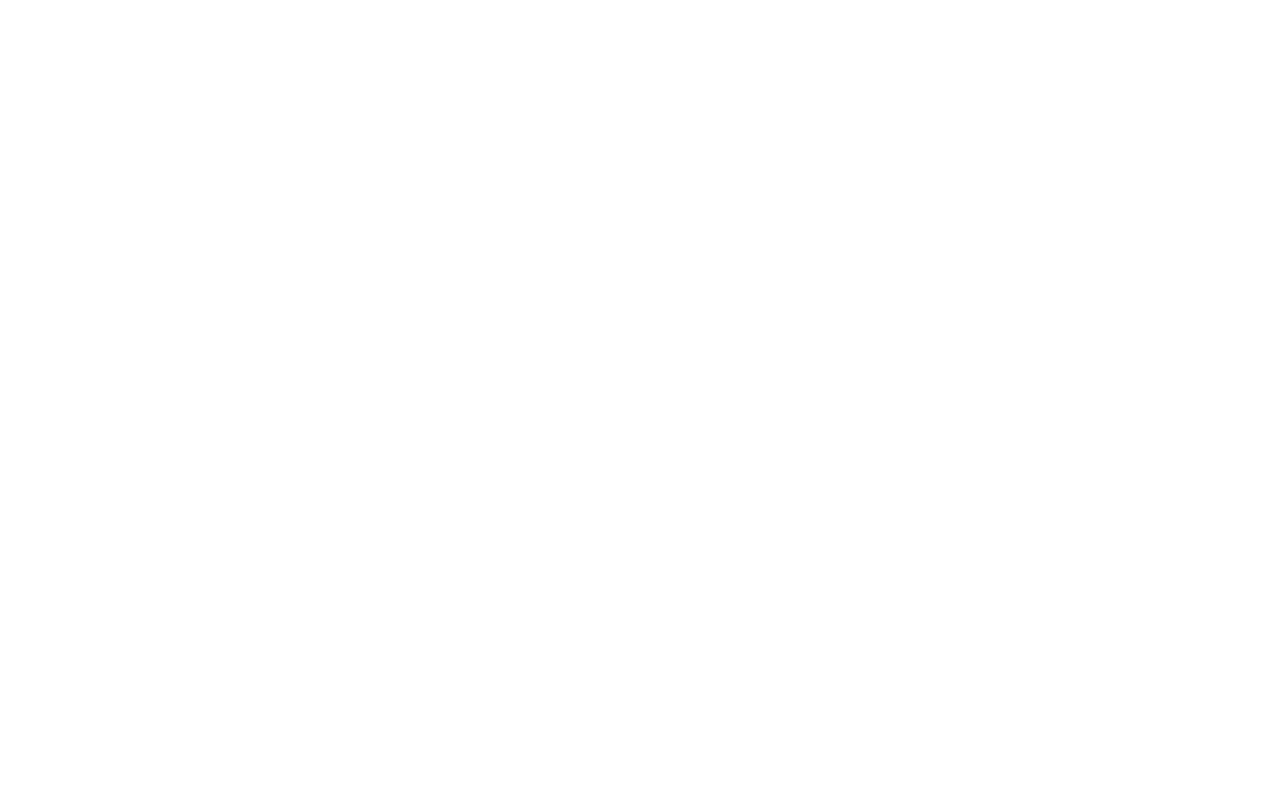
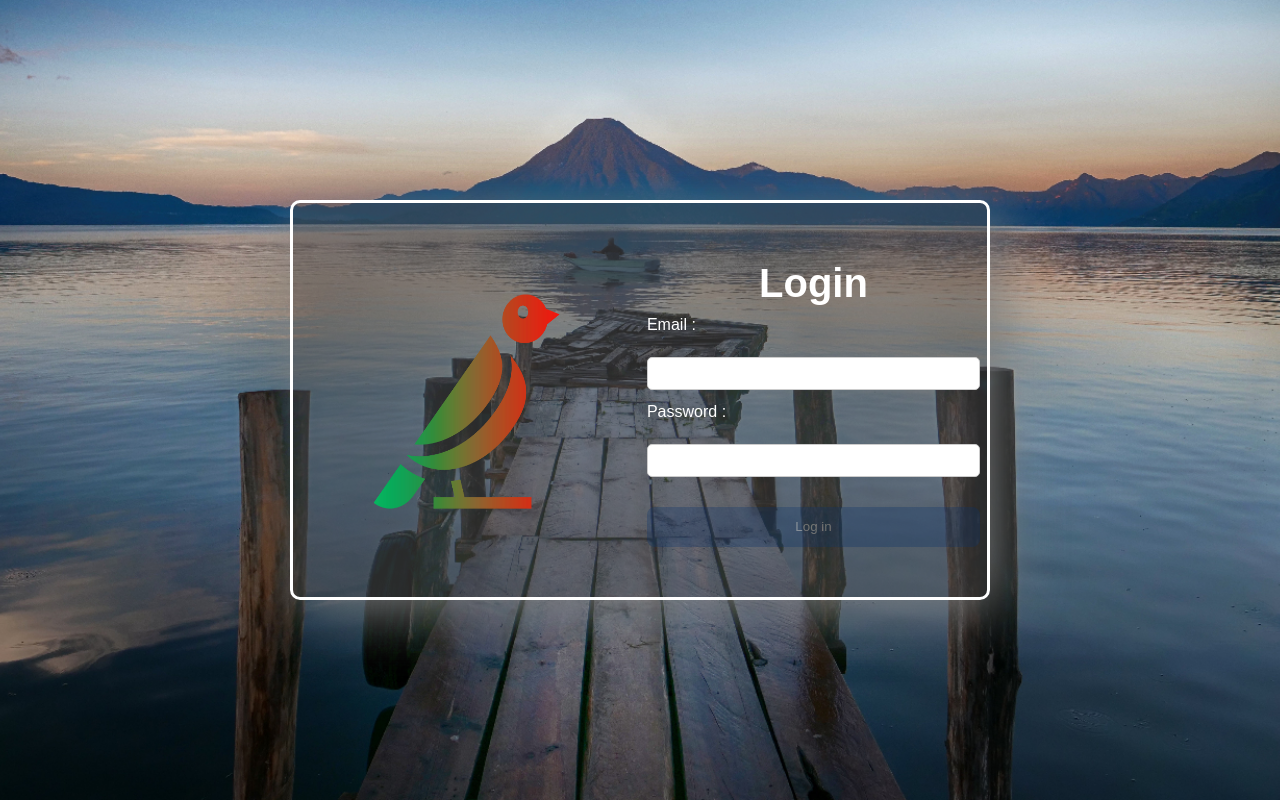
Before and after one commit to JTejaxun-2022229/React-Frontend-Banco, a React (Vite) app: page /auth in a window 1280 px wide. Before the commit this address had no page. Built offline with nearby package versions, Linux system fonts and the light colour scheme.

Commit message:
Se Arreglo el diseño del login y se comenzo el formulario de credito

```diff
--- a/index.html
+++ b/index.html
@@ -3,7 +3,7 @@
   <head>
     <meta charset="UTF-8" />
     <meta name="viewport" content="width=device-width, initial-scale=1.0" />
-    <title>El Quetzalito | Banco Guatemalteco</title>
+    <title>El Quetzalito</title>
     <link rel="icon" type="image/png" href="/src/assets/img/logoBanco.png"/>
   </head>
   <body>
--- a/src/components/Login.jsx
+++ b/src/components/Login.jsx
@@ -1,6 +1,5 @@
 /* eslint-disable react/prop-types */
 import { useState } from "react";
-import { Logo } from "./Logo";
 import { Input } from "./Input";
 import {
   emailValidationMessage,
@@ -67,11 +66,10 @@
   const isSubmitButtonDisabled = isLoading || !formState.password.isValid || !formState.email.isValid
   return (
     <div className="login-container">
-        <Logo text={'Login'}/>
         <form className="auth-form">
             <Input
                 field='email'
-                label='Email'
+                label='Email :'
                 value={formState.email.value}
                 onChangeHandler={handleInputValueChange}
                 type='text'
@@ -81,7 +79,7 @@
             />
             <Input
                 field='password'
-                label='Password'
+                label='Password :'
                 value={formState.password.value}
                 onChangeHandler={handleInputValueChange}
                 type='password'
--- a/src/components/Logo.jsx
+++ b/src/components/Logo.jsx
@@ -1,5 +1,5 @@
 /* eslint-disable react/prop-types */
-import logo from '../assets/img/logoLogin.png'
+import logo from '../assets/img/Logo_Quetzalito_Principal-removebg.png'
 
 export const Logo = ({text}) => {
   return (
--- a/src/components/navbar/Navbar.css
+++ /dev/null
@@ -1,109 +0,0 @@
-.navbar {
-    display: flex;
-    justify-content: space-between;
-    align-items: center;
-    background-color: #222;
-    padding: 10px 20px;
-    position: relative;
-}
-
-.navbar-logo {
-    display: flex;
-    align-items: center;
-}
-
-.navbar-logo img {
-    height: 10vh;
-    margin-right: 30px;
-}
-
-.navbar-logo span {
-    color: white;
-    font-size: 18px;
-    font-weight: bold;
-}
-
-/*.navbar-user-icon {
-    color: white;
-    font-size: 24px;
-    cursor: pointer;
-}*/
-
-.user-icon{
-    display: flex;
-    height: 5px;
-}
-
-.sidebar {
-    position: fixed;
-    top: 0;
-    right: 0;
-    width: 200px;
-    height: 100vh;
-    background-color: #333;
-    display: flex;
-    flex-direction: column;
-    padding: 20px;
-    transform: translateX(100%);
-    transition: transform 0.3s ease;
-    z-index: 1000;
-}
-
-.sidebar.open {
-    transform: translateX(0);
-}
-
-.sidebar a {
-    color: white;
-    text-decoration: none;
-    margin-bottom: 20px;
-    font-size: 18px;
-}
-
-.navbar-bars {
-    display: flex;
-    flex-direction: column;
-    justify-content: space-between;
-    height: 24px;
-    cursor: pointer;
-    margin-right: 30px;
-}
-
-.navbar-bars div {
-    width: 30px;
-    height: 2px;
-    background-color: white;
-}
-
-.sidebar-toggle {
-    position: absolute;
-    top: 20px;
-    left: -30px;
-    background-color: #333;
-    color: white;
-    padding: 5px;
-    cursor: pointer;
-}
-
-.sidebar-close {
-    align-self: flex-start;
-    background-color: transparent;
-    border: none;
-    color: white;
-    font-size: 30px;
-    cursor: pointer;
-    margin-bottom: 20px;
-
-}
-
-.sidebar-logout {
-    margin-top: auto;
-    color: white;
-    background-color: #444;
-    border: none;
-    padding: 10px;
-    font-size: 18px;
-    cursor: pointer;
-    text-align: center;
-    text-decoration: none;
-}
--- a/src/components/navbar/Navbar.jsx
+++ b/src/components/navbar/Navbar.jsx
@@ -1,5 +1,4 @@
 import React, { useState } from 'react';
-import './Navbar.css';
 import Logo from '../../assets/img/Logo_Quetzalito_Principal-removebg.png'
 import { Link } from 'react-router-dom';
 
--- a/src/index.css
+++ b/src/index.css
@@ -29,7 +29,7 @@
 
 @media (prefers-color-scheme: light) {
   :root {
-    color: #213547;
+    color: #ff6767;
     background-color: #ffffff;
   }
   a:hover {
--- a/src/pages/adminPage/adminPage.css
+++ b/src/pages/adminPage/adminPage.css
@@ -0,0 +1,109 @@
+.navbar {
+    display: flex;
+    justify-content: space-between;
+    align-items: center;
+    background-color: #222;
+    padding: 10px 20px;
+    position: relative;
+}
+
+.navbar-logo {
+    display: flex;
+    align-items: center;
+}
+
+.navbar-logo img {
+    height: 10vh;
+    margin-right: 30px;
+}
+
+.navbar-logo span {
+    color: white;
+    font-size: 18px;
+    font-weight: bold;
+}
+
+/*.navbar-user-icon {
+    color: white;
+    font-size: 24px;
+    cursor: pointer;
+}*/
+
+.user-icon{
+    display: flex;
+    height: 5px;
+}
+
+.sidebar {
+    position: fixed;
+    top: 0;
+    right: 0;
+    width: 200px;
+    height: 100vh;
+    background-color: #333;
+    display: flex;
+    flex-direction: column;
+    padding: 20px;
+    transform: translateX(100%);
+    transition: transform 0.3s ease;
+    z-index: 1000;
+}
+
+.sidebar.open {
+    transform: translateX(0);
+}
+
+.sidebar a {
+    color: white;
+    text-decoration: none;
+    margin-bottom: 20px;
+    font-size: 18px;
+}
+
+.navbar-bars {
+    display: flex;
+    flex-direction: column;
+    justify-content: space-between;
+    height: 24px;
+    cursor: pointer;
+    margin-right: 30px;
+}
+
+.navbar-bars div {
+    width: 30px;
+    height: 2px;
+    background-color: white;
+}
+
+.sidebar-toggle {
+    position: absolute;
+    top: 20px;
+    left: -30px;
+    background-color: #333;
+    color: white;
+    padding: 5px;
+    cursor: pointer;
+}
+
+.sidebar-close {
+    align-self: flex-start;
+    background-color: transparent;
+    border: none;
+    color: white;
+    font-size: 30px;
+    cursor: pointer;
+    margin-bottom: 20px;
+
+}
+
+.sidebar-logout {
+    margin-top: auto;
+    color: white;
+    background-color: #444;
+    border: none;
+    padding: 10px;
+    font-size: 18px;
+    cursor: pointer;
+    text-align: center;
+    text-decoration: none;
+}
--- a/src/pages/auth/AuthPage.jsx
+++ b/src/pages/auth/AuthPage.jsx
@@ -1,6 +1,6 @@
 import { useState } from "react";
 import { Login } from "../../components/Login";
-
+import logo from "../../assets/img/logoBanco.png";
 import './authPage.css';
 
 export const AuthPage = () => {
@@ -11,12 +11,22 @@
   };
 
   return (
-    <div className="auth-container">
+    <div className="background-auth-container">
+      <div className="auth-container">
       {/* Fondo de la imagen con transparencia */}
-      <div className="auth-background"></div>
+      <div className="auth-logo-container">
+        <img src={logo}
+          width="100%"
+          height="100%"
+        />
+      </div>
       <div className="auth-form-container">
-          <Login switchAuthHandler={handleAuthPageToggle} />
+        <div className="title-form-login">
+          <h1>Login</h1>
+        </div>
+        <Login switchAuthHandler={handleAuthPageToggle} />
       </div>
+    </div>
     </div>
 
   );
--- a/src/pages/auth/authPage.css
+++ b/src/pages/auth/authPage.css
@@ -1,52 +1,47 @@
-.auth-container {
-    position: relative;
+.background-auth-container {
     width: 100%;
     height: 100vh;
     display: flex;
+    align-items: center;
     justify-content: center;
-    align-items: center;
-    background-color: white;
+    background-image: url("../../assets/img/FondoPrincipalAuth.jpg");
+    background-size: cover;
+    background-position: center;
+    background-repeat: no-repeat;
 }
 
-.auth-background {
-    position: absolute;
-    top: 0;
-    left: 0;
-    width: 100%;
-    height: 100%;
-    z-index: -1;
-    opacity: 0.8;
+.auth-container {
+    position: relative;
+    display: flex;
+    width: 700px;
+    height: 400px;
+    background-color: rgba(83, 80, 80, 0.5);
+    box-shadow: 10px 10px 60px #7c7c7c;
+    border: 3px solid white;
+    border-radius: 10px;
+    overflow: hidden;
+}
+
+.auth-logo-container {
+    width: 50%;
+
+    padding: 10%;
+}
+
+.title-form-login {
+    display: flex;
+    justify-content: center;
+    color: white;
+    font-size: 20px;
 }
 
 .auth-form-container {
-    width: 500px;
-    margin: 0 auto;
-    border: 1px solid #ccc;
-    border-radius: 5px;
     display: flex;
+    padding: 1%;
+    width: 50%;
+    justify-content: center;
     flex-direction: column;
-    align-items: center;
-    justify-content: space-evenly;
-    height: auto;
-    box-shadow: 10px 10px 10px #0b336b;
-    padding: 25px;
-    background: linear-gradient(90deg, rgba(89,180,58,1) 0%, rgba(253,29,29,1) 50%, rgba(252,213,69,1) 100%);
 }
-
-.auth-container>div {
-    width: 500px;
-    margin: 0 auto;
-    border: 1px solid #ccc;
-    border-radius: 5px;
-    display: flex;
-    flex-direction: column;
-    align-items: center;
-    justify-content: space-evenly;
-    height: auto;
-    box-shadow: 10px 10px 10px #0b336b;
-    padding: 25px;
-}
-
 
 .register-container {
     height: 500px;
@@ -61,10 +56,17 @@
     justify-content: center;
 }
 
+.auth-form Input {
+    position: relative;
+    border-bottom: 2px solid #f0f424;
+    margin: 15px 0;
+}
+
 .auth-form-label {
     width: 100%;
     font-weight: 500;
     margin-bottom: 5px;
+    color: white;
 }
 
 .auth-form input,
@@ -116,19 +118,11 @@
 
 .auth-form-validation-message {
     width: 100%;
-    color: red;
+    color: white;
     font-size: 14px;
     margin-top: 5px;
 }
 
-/* LOGO LOGIN*/
-
-.auth-form-logo-container {
-    display: flex;
-    flex-direction: column;
-    align-items: center;
-    margin-bottom: 20px;
-}
 
 .logo-image {
     width: 70%;
--- a/src/routes.jsx
+++ b/src/routes.jsx
@@ -3,7 +3,7 @@
 import { AuthPage } from "./pages/auth";
 
 const routes = [
-    { path: '/', element: <AuthPage /> },
+    { path: '/auth', element: <AuthPage /> },
     { path: '/user', element: <UserPage /> },
     { path: '/admin', element: <AdminPage /> },
 ];
```
Also changed, not shown: src/assets/img/FondoAntiguaSecondary.jpg (added), src/assets/img/FondoPrincipalAuth.jpg (added), src/components/navbar/Sidebar.jsx (added).
